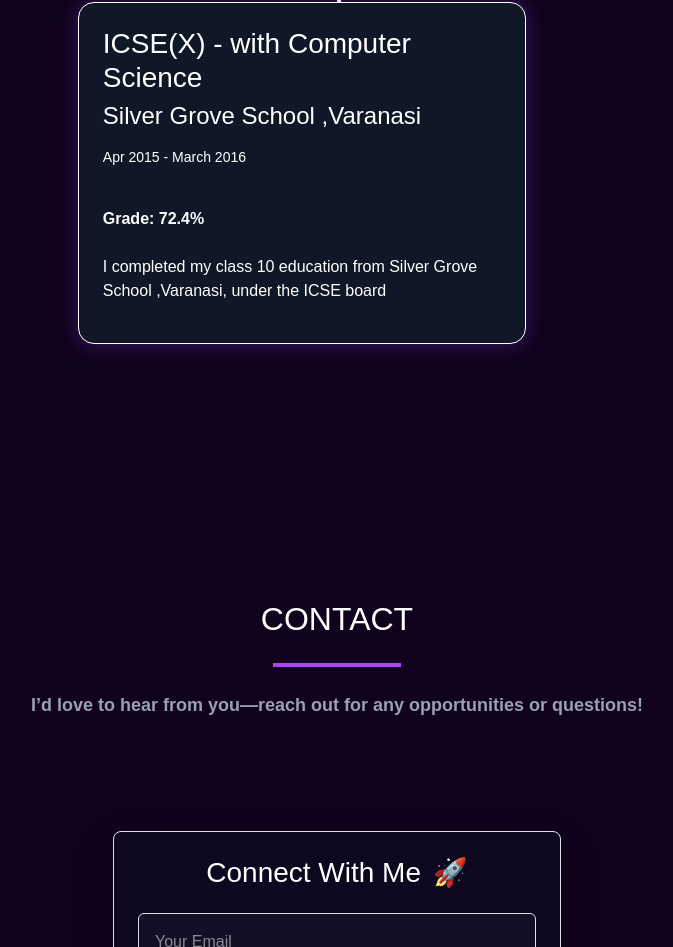
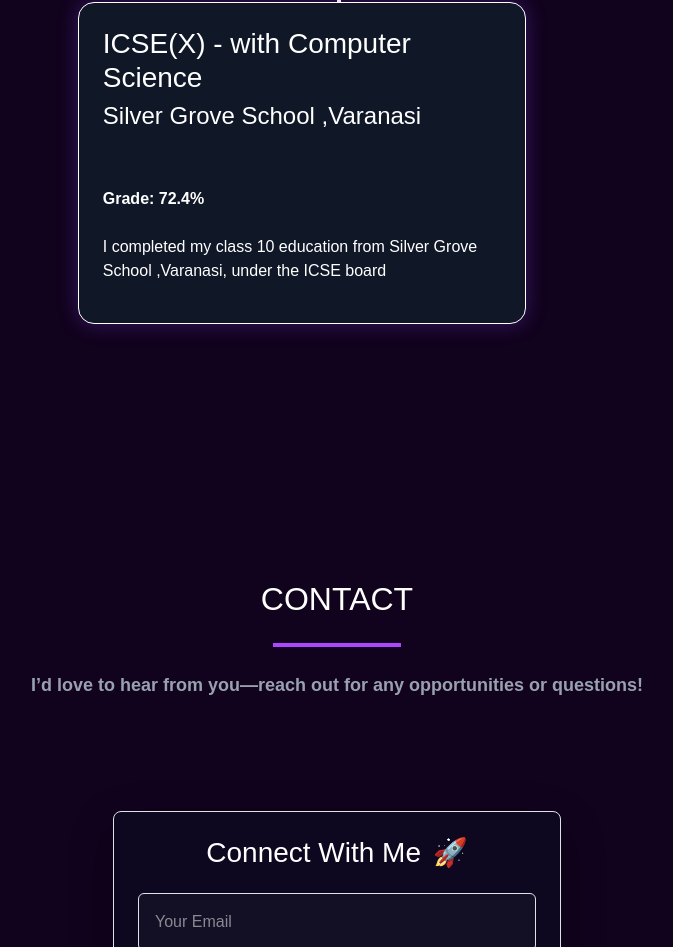
Before and after one commit to ankitmahabharat/Portfolio, a React (Vite) app in the folder portfolio/: page / in a window 1280 px wide. Shown: the part 3031-3978 px from the top of the page, without its empty margins (303-976 px from the left). Built offline with nearby package versions, Linux system fonts and the light colour scheme.

Commit message:
fixing constant

```diff
--- a/portfolio/src/constant.js
+++ b/portfolio/src/constant.js
@@ -117,7 +117,7 @@
       id: 2,
 
       school: "Silver Grove School ,Varanasi",
-      date: "Apr 2015 - March 2016",
+
       grade: "72.4%",
       desc: "I completed my class 10 education from Silver Grove School ,Varanasi, under the ICSE board",
       degree: "ICSE(X) - with Computer Science",
```
